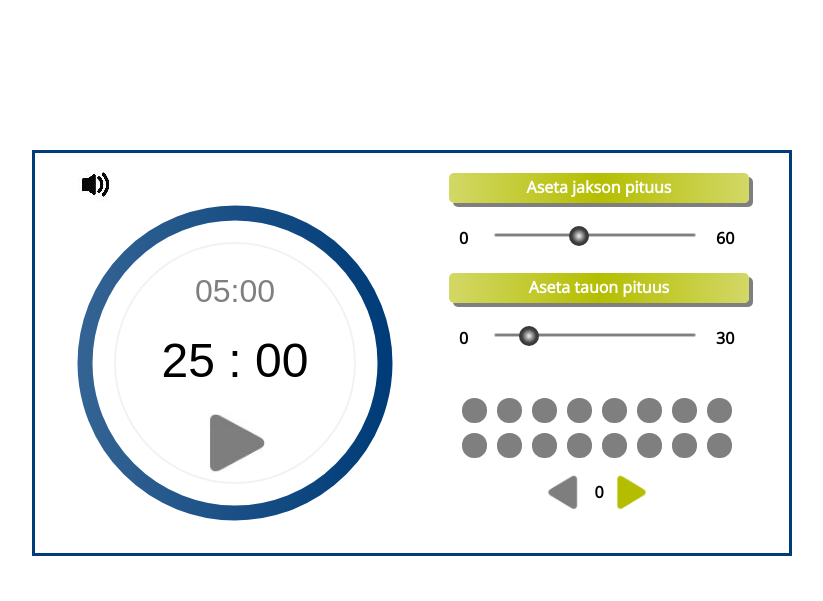
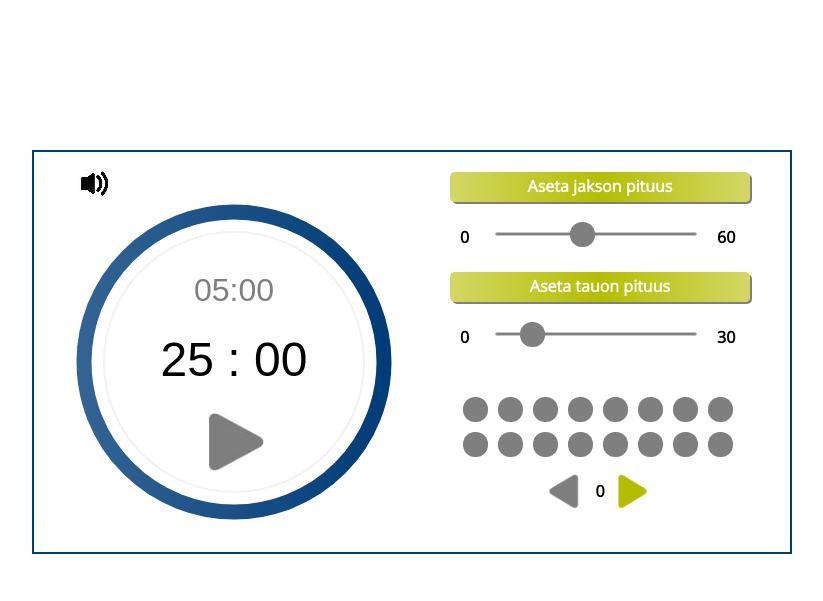
Before and after one commit to augustio/fokuskello, a plain HTML site: page index.html in a window 1280 px wide. Shown: the whole page, without its empty margins (228-1051 px from the left). Drawn offline with nearby package versions, Linux system fonts and the light colour scheme.

Commit message:
reduce slider shadow, increase slider button, increase clock face inner stroke

```diff
--- a/index.html
+++ b/index.html
@@ -34,10 +34,10 @@
 				            a 150,150 0 1,1 0,-300"/>
 				        <path id="inner-circle"
 				            d="
-				            M 140, 140
-				            m 30, -90
-				            a 120,120 0 1,1 0,240
-				            a 120,120 0 1,1 0,-240"/>
+				            M 150, 150
+				            m 20, -110
+				            a 130,130 0 1,1 0,260
+				            a 130,130 0 1,1 0,-260"/>
 					</svg>
 				</div>
 			</div>
--- a/styles/style.css
+++ b/styles/style.css
@@ -21,7 +21,7 @@ body{
     left: 0;
     width: 380px;
     height: 400px;
-    border: 3px solid #003C78;
+    border: 2px solid #003C78;
     border-right:none;
 }
 
@@ -31,7 +31,7 @@ body{
     right: 0;
     width: 380px;
     height: 400px;
-    border: 3px solid #003C78;
+    border: 2px solid #003C78;
     border-left:none;
 }
 .control-cmpt{
@@ -50,7 +50,7 @@ body{
   	background: -o-linear-gradient(right,#D2D866,#B4BE00,#D2D866);
   	background: -moz-linear-gradient(right,#D2D866,#B4BE00,#D2D866);
   	background: linear-gradient(to right,#D2D866,#B4BE00,#D2D866);
-  	box-shadow: 4px 4px rgba(0, 0, 0, 0.5);
+  	box-shadow: 2px 2px rgba(0, 0, 0, 0.5);
 }
 .jp{
 	top:20px;
@@ -91,20 +91,16 @@ body{
 .ui-slider{height: 2px;}
 .ui-widget-content { background: #7F7F7F; }
 .ui-slider-horizontal .ui-slider-handle{
-	height:20px;
-	width:20px;
-	border-radius:18px;
-	top: -.5em;
+	height:25px;
+	width:25px;
+	border-radius:12px;
+	top: -.7em;
 }
 .ui-state-default,
 .ui-widget-content .ui-state-default,
 .ui-widget-header .ui-state-default {
 	border: none;
-  background: #404040;
-  background: -webkit-radial-gradient(#f2f2f2, #404040, #262626);
-  background: -o-radial-gradient(#f2f2f2, #404040, #262626);
-  background: -moz-radial-gradient(#f2f2f2, #404040, #262626);
-  background: radial-gradient(#f2f2f2, #404040, #262626);
+  background: #7F7F7F;
 }
 .ui-slider .ui-slider-handle:focus { outline: none; }
 
```
